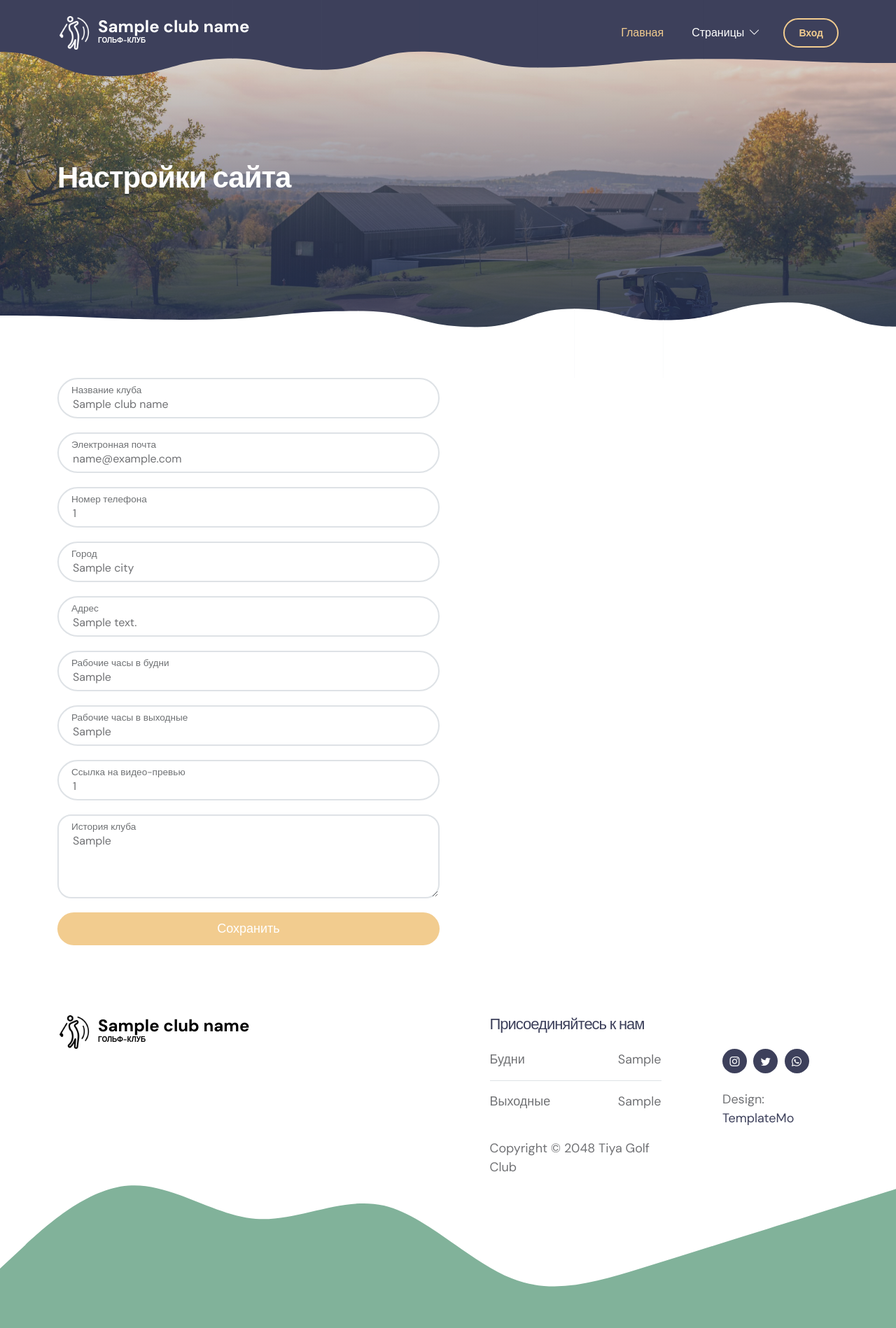
After one commit to b0sterzer0/Voronezh-golf-club, a Python web app: template golf/templates/settings.html in a window 1280 px wide. The commit adds this page. Shown: the whole page at 70% size. Run offline with Jinja, Linux system fonts and the light colour scheme; the template is opened without the code that fills it: most values are stand-ins (such as "Sample title", 1, 10 or a date in 2020).

Commit message:
создана система настроек сайта, создан шаблон настроек, установлены права доступа к настройкам

```diff
--- a/golf/models.py
+++ b/golf/models.py
@@ -56,6 +56,7 @@ class User(UserMixin, db.Model):
     account_number = db.Column(db.String, unique=True, nullable=False)
     password = db.Column(db.String, nullable=False)
     mail_id = db.Column(db.Integer, db.ForeignKey('mail.id'), nullable=True)
+    is_admin = db.Column(db.Boolean)
 
 
 class Event(db.Model):
--- a/golf/templates/base/base.html
+++ b/golf/templates/base/base.html
@@ -37,7 +37,7 @@ https://templatemo.com/tm-587-tiya-golf-club
 
             <nav class="navbar navbar-expand-lg">
                 <div class="container">
-                    <a class="navbar-brand d-flex align-items-center" href="#">
+                    <a class="navbar-brand d-flex align-items-center" href="{{ url_for('main') }}">
                         <img src="{{ url_for('static', filename='assets/images/logo.png') }}" class="navbar-brand-image img-fluid" alt="Voronezh Golf Club">
                         <span class="navbar-brand-text">
                             {{ club_name }}
--- a/golf/templates/event-detail.html
+++ b/golf/templates/event-detail.html
@@ -8,6 +8,9 @@
         <li class="nav-item">
             <a class="nav-link" href="{{ url_for('events') }}">Список событий</a>
         </li>
+        {% if current_user.is_admin %}
+            <li><a class="nav-link" href="{{ url_for('site_settings') }}">Настройки сайта</a></li>
+        {% endif %}
     </ul>
 {% endblock %}
 
--- a/golf/templates/event-listing.html
+++ b/golf/templates/event-listing.html
@@ -5,6 +5,9 @@
         <li class="nav-item">
             <a class="nav-link" href="{{ url_for('main') }}">Главная</a>
         </li>
+        {% if current_user.is_admin %}
+            <li><a class="nav-link" href="{{ url_for('site_settings') }}">Настройки сайта</a></li>
+        {% endif %}
     </ul>
 {% endblock %}
 
--- a/golf/templates/index.html
+++ b/golf/templates/index.html
@@ -29,6 +29,9 @@
 
             <ul class="dropdown-menu dropdown-menu-light" aria-labelledby="navbarLightDropdownMenuLink">
                 <li><a class="dropdown-item" href="{{ url_for('events') }}">Список событий</a></li>
+                {% if current_user.is_admin %}
+                    <li><a class="dropdown-item" href="{{ url_for('site_settings') }}">Настройки сайта</a></li>
+                {% endif %}
             </ul>
         </li>
     </ul>
--- /dev/null
+++ b/golf/templates/settings.html
@@ -0,0 +1,89 @@
+{% extends 'base/base.html' %}
+
+{% block navbar %}
+    <ul class="navbar-nav ms-lg-auto">
+        <li class="nav-item">
+            <a class="nav-link" href="{{ url_for('main') }}">Главная</a>
+        </li>
+
+        <li class="nav-item dropdown">
+            <a class="nav-link dropdown-toggle" href="#" id="navbarLightDropdownMenuLink" role="button" data-bs-toggle="dropdown" aria-expanded="false">Страницы</a>
+
+            <ul class="dropdown-menu dropdown-menu-light" aria-labelledby="navbarLightDropdownMenuLink">
+                <li><a class="dropdown-item" href="{{ url_for('events') }}">Список событий</a></li>
+            </ul>
+        </li>
+    </ul>
+{% endblock %}
+
+{% block content %}
+    <section class="hero-section hero-50 d-flex justify-content-center align-items-center" id="section_1">
+        <div class="section-overlay"></div>
+        <svg viewBox="0 0 1962 178" xmlns="http://www.w3.org/2000/svg" xmlns:xlink="http://www.w3.org/1999/xlink"><path fill="#3D405B" d="M 0 114 C 118.5 114 118.5 167 237 167 L 237 167 L 237 0 L 0 0 Z" stroke-width="0"></path> <path fill="#3D405B" d="M 236 167 C 373 167 373 128 510 128 L 510 128 L 510 0 L 236 0 Z" stroke-width="0"></path> <path fill="#3D405B" d="M 509 128 C 607 128 607 153 705 153 L 705 153 L 705 0 L 509 0 Z" stroke-width="0"></path><path fill="#3D405B" d="M 704 153 C 812 153 812 113 920 113 L 920 113 L 920 0 L 704 0 Z" stroke-width="0"></path><path fill="#3D405B" d="M 919 113 C 1048.5 113 1048.5 148 1178 148 L 1178 148 L 1178 0 L 919 0 Z" stroke-width="0"></path><path fill="#3D405B" d="M 1177 148 C 1359.5 148 1359.5 129 1542 129 L 1542 129 L 1542 0 L 1177 0 Z" stroke-width="0"></path><path fill="#3D405B" d="M 1541 129 C 1751.5 129 1751.5 138 1962 138 L 1962 138 L 1962 0 L 1541 0 Z" stroke-width="0"></path></svg>
+        <div class="container">
+            <div class="row">
+                <div class="col-lg-6 col-12">
+                    <h1 class="text-white mb-4 pb-2">Настройки сайта</h1>
+                </div>
+            </div>
+        </div>
+        <svg viewBox="0 0 1962 178" xmlns="http://www.w3.org/2000/svg" xmlns:xlink="http://www.w3.org/1999/xlink"><path fill="#ffffff" d="M 0 114 C 118.5 114 118.5 167 237 167 L 237 167 L 237 0 L 0 0 Z" stroke-width="0"></path> <path fill="#ffffff" d="M 236 167 C 373 167 373 128 510 128 L 510 128 L 510 0 L 236 0 Z" stroke-width="0"></path> <path fill="#ffffff" d="M 509 128 C 607 128 607 153 705 153 L 705 153 L 705 0 L 509 0 Z" stroke-width="0"></path><path fill="#ffffff" d="M 704 153 C 812 153 812 113 920 113 L 920 113 L 920 0 L 704 0 Z" stroke-width="0"></path><path fill="#ffffff" d="M 919 113 C 1048.5 113 1048.5 148 1178 148 L 1178 148 L 1178 0 L 919 0 Z" stroke-width="0"></path><path fill="#ffffff" d="M 1177 148 C 1359.5 148 1359.5 129 1542 129 L 1542 129 L 1542 0 L 1177 0 Z" stroke-width="0"></path><path fill="#ffffff" d="M 1541 129 C 1751.5 129 1751.5 138 1962 138 L 1962 138 L 1962 0 L 1541 0 Z" stroke-width="0"></path></svg>
+    </section>
+
+    <section class="events-section events-detail-section section-padding" id="section_2">
+        <div class="container">
+            <form action="{{ url_for('site_settings') }}" method="post" class="custom-form contact-form" role="form">
+
+                <div class="row">
+                    <div class="col-lg-6 col-md-6 col-12">
+                        <div class="form-floating">
+                            <input type="text" name="club-name" id="club-name" class="form-control" placeholder="Название клуба" required="" value="{{ club_name }}">
+                            <label for="floatingInput">Название клуба</label>
+                        </div>
+
+                        <div class="form-floating">
+                            <input type="email" name="club-email" id="club-email" pattern="[^ @]*@[^ @]*" class="form-control" placeholder="Email" required="" value="{{ email }}">
+                            <label for="floatingInput">Электронная почта</label>
+                        </div>
+
+                        <div class="form-floating">
+                            <input type="text" name="club-phone" id="club-phone" class="form-control" placeholder="Номер телефона" required="" value="{{ phone_number }}">
+                            <label for="floatingInput">Номер телефона</label>
+                        </div>
+
+                        <div class="form-floating">
+                            <input type="text" name="club-city" id="club-city" class="form-control" placeholder="Город" required="" value="{{ city }}">
+                            <label for="floatingInput">Город</label>
+                        </div>
+
+                        <div class="form-floating">
+                            <input type="text" name="club-address" id="club-address" class="form-control" placeholder="Адрес" required="" value="{{ address }}">
+                            <label for="floatingInput">Адрес</label>
+                        </div>
+
+                        <div class="form-floating">
+                            <input type="text" name="club-work-hours-weekdays" id="club-work-hours-weekdays" class="form-control" placeholder="Рабочие часы будни" required="" value="{{ work_hours_weekdays }}">
+                            <label for="floatingInput">Рабочие часы в будни</label>
+                        </div>
+
+                        <div class="form-floating">
+                            <input type="text" name="club-work-hours-weekend" id="club-work-hours-weekend" class="form-control" placeholder="Рабочие часы выходные" required="" value="{{ work_hours_weekend }}">
+                            <label for="floatingInput">Рабочие часы в выходные</label>
+                        </div>
+
+                        <div class="form-floating">
+                            <input type="url" name="club-preview-video" id="club-preview-video" class="form-control" placeholder="Превью" required="" value="{{ url_video_on_main_page }}">
+                            <label for="floatingInput">Ссылка на видео-превью</label>
+                        </div>
+
+                        <div class="form-floating">
+                            <textarea class="form-control" id="club-history" name="club-history" placeholder="История клуба">{{ club_history }}</textarea>
+                            <label for="floatingTextarea">История клуба</label>
+                        </div>
+                        <button type="submit" class="form-control">Сохранить</button>
+                    </div>
+                </div>
+            </form>
+        </div>
+    </section>
+{% endblock %}
```
Also changed, not shown: golf/endpoints.py (+10 -5 lines), golf/templates/admin.html (deleted, +0 -61 lines), golf/utils.py (+15 -1 lines).
